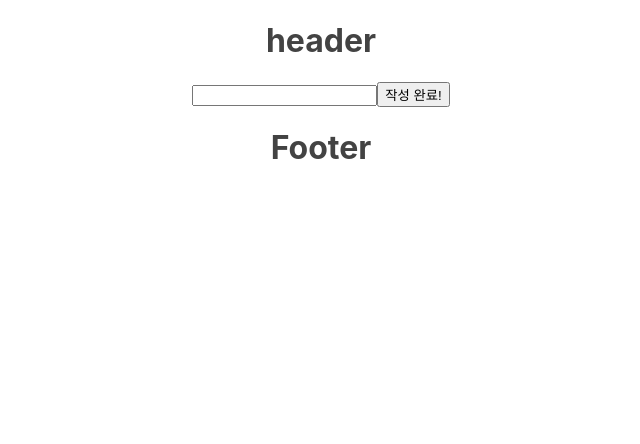
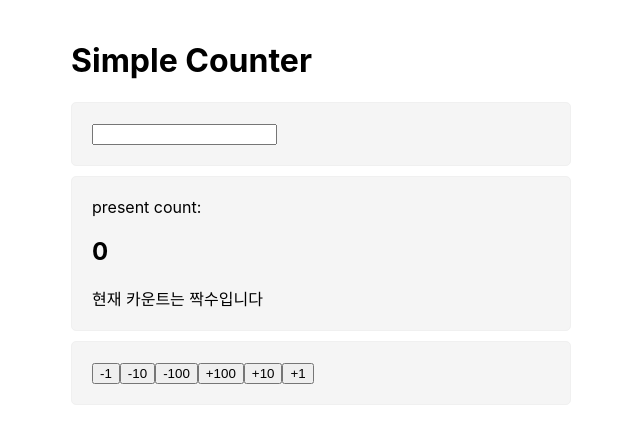
Before and after one commit to yeona23/todolist, a React (Create React App) app: page / in a window 1280 px wide. Shown: the top 444 px of the page, without its empty margins (319-959 px from the left). Built offline with nearby package versions, Linux system fonts and the light colour scheme.

Commit message:
count기능 구현
리액트 공부
useEffect
useRef

```diff
--- a/src/App.css
+++ b/src/App.css
@@ -1,38 +1,16 @@
-.App {
-  text-align: center;
+body {
+  padding: 20px;
 }
 
-.App-logo {
-  height: 40vmin;
-  pointer-events: none;
+.App {
+  margin: 0 auto;
+  width: 500px;
 }
 
-@media (prefers-reduced-motion: no-preference) {
-  .App-logo {
-    animation: App-logo-spin infinite 20s linear;
-  }
+.App > section {
+  padding: 20px;
+  background: rgb(245, 245, 245);
+  border: 1px solid rgb(240, 240, 240);
+  border-radius: 5px;
+  margin-bottom: 10px;
 }
-
-.App-header {
-  background-color: #282c34;
-  min-height: 100vh;
-  display: flex;
-  flex-direction: column;
-  align-items: center;
-  justify-content: center;
-  font-size: calc(10px + 2vmin);
-  color: white;
-}
-
-.App-link {
-  color: #61dafb;
-}
-
-@keyframes App-logo-spin {
-  from {
-    transform: rotate(0deg);
-  }
-  to {
-    transform: rotate(360deg);
-  }
-}
--- a/src/App.js
+++ b/src/App.js
@@ -1,16 +1,34 @@
+import { useRef, useEffect, useState } from "react";
 import "./App.css";
-import Body from "./components/Body";
-import Footer from "./components/Footer";
-import Header from "./components/Header";
-
-// const ChildComp = () => <div>Child components</div>;
+import Controller from "./component/Controller";
+import Viewer from "./component/Viewer";
+import Even from "./component/Even";
 
 function App() {
+  const [count, setCount] = useState(0);
+  const [text, setText] = useState("");
+  const handleSetCount = (value) => {
+    setCount(count + value);
+  };
+  const handleChangeText = (e) => {
+    setText(e.target.value);
+  };
+
+  const didMountRef = useRef(false);
+
   return (
     <div className="App">
-      <Header />
-      <Body></Body>
-      <Footer />
+      <h1>Simple Counter</h1>
+      <section>
+        <input value={text} onChange={handleChangeText} />
+      </section>
+      <section>
+        <Viewer count={count} />
+        {count % 2 === 0 && <Even />}
+      </section>
+      <section>
+        <Controller handleSetCount={handleSetCount} />
+      </section>
     </div>
   );
 }
--- /dev/null
+++ b/src/component/Controller.js
@@ -0,0 +1,14 @@
+const Controller = ({ handleSetCount }) => {
+  return (
+    <>
+      <button onClick={() => handleSetCount(-1)}>-1</button>
+      <button onClick={() => handleSetCount(-10)}>-10</button>
+      <button onClick={() => handleSetCount(-100)}>-100</button>
+      <button onClick={() => handleSetCount(+100)}>+100</button>
+      <button onClick={() => handleSetCount(+10)}>+10</button>
+      <button onClick={() => handleSetCount(+1)}>+1</button>
+    </>
+  );
+};
+
+export default Controller;
--- /dev/null
+++ b/src/component/Even.js
@@ -0,0 +1,13 @@
+import { useEffect } from "react";
+
+const Even = () => {
+  useEffect(() => {
+    return () => {
+      console.log("Even 컴포넌트 언마운트");
+    };
+  }, []);
+
+  return <div>현재 카운트는 짝수입니다</div>;
+};
+
+export default Even;
--- /dev/null
+++ b/src/component/Viewer.js
@@ -0,0 +1,10 @@
+const Viewer = ({ count }) => {
+  return (
+    <div>
+      <div>present count: </div>
+      <h1>{count}</h1>
+    </div>
+  );
+};
+
+export default Viewer;
--- a/src/index.js
+++ b/src/index.js
@@ -5,3 +5,8 @@
 
 const root = ReactDOM.createRoot(document.getElementById("root"));
 root.render(<App />);
+
+// If you want to start measuring performance in your app, pass a function
+// to log results (for example: reportWebVitals(console.log))
+// or send to an analytics endpoint. Learn more: https://bit.ly/CRA-vitals
+// reportWebVitals();
```
Also changed, not shown: src/component/Body.css (renamed from src/components/Body.css), src/component/Body.js (renamed from src/components/Body.js), src/component/Footer.js (renamed from src/components/Footer.js), src/component/Header.js (renamed from src/components/Header.js).
